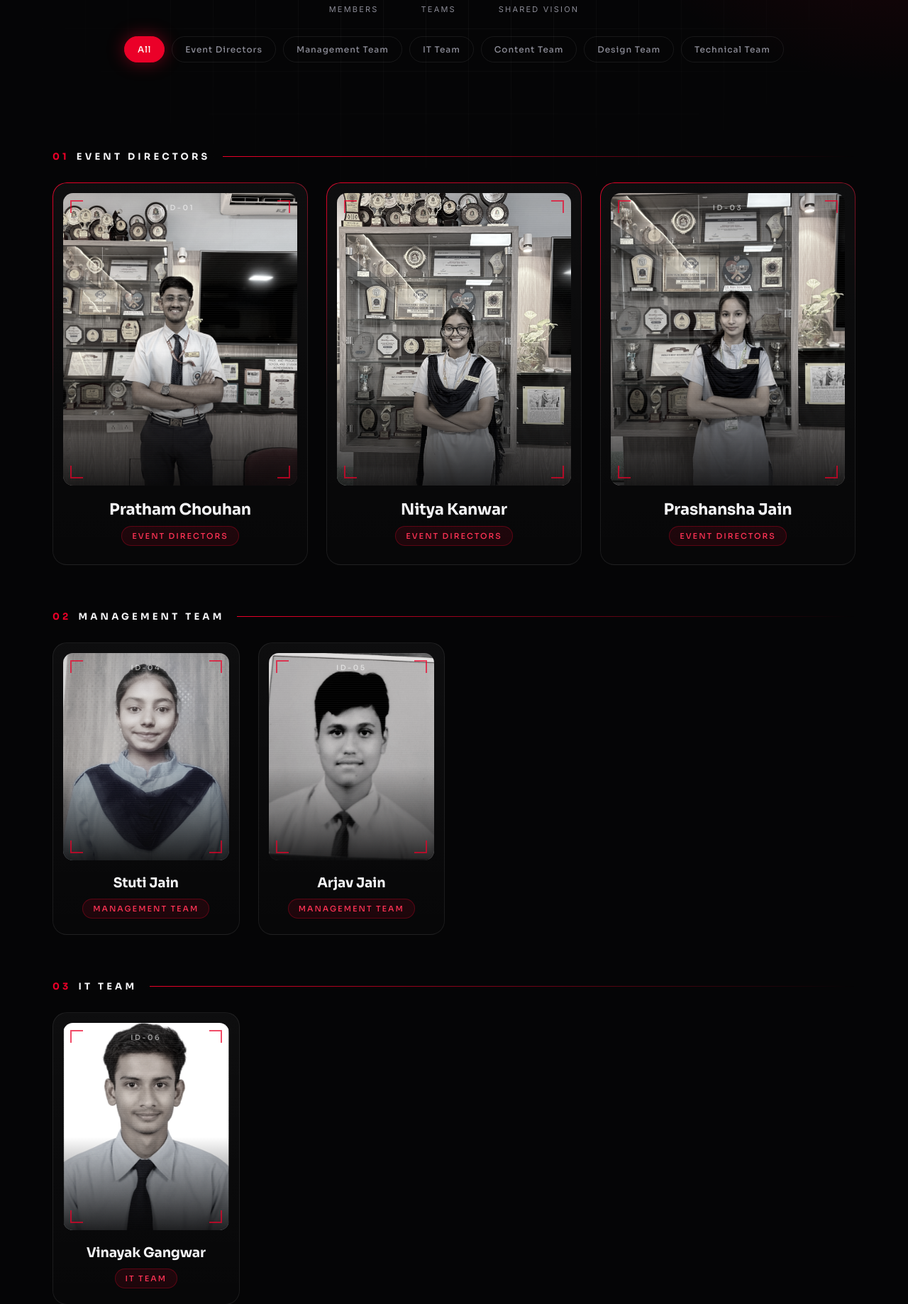
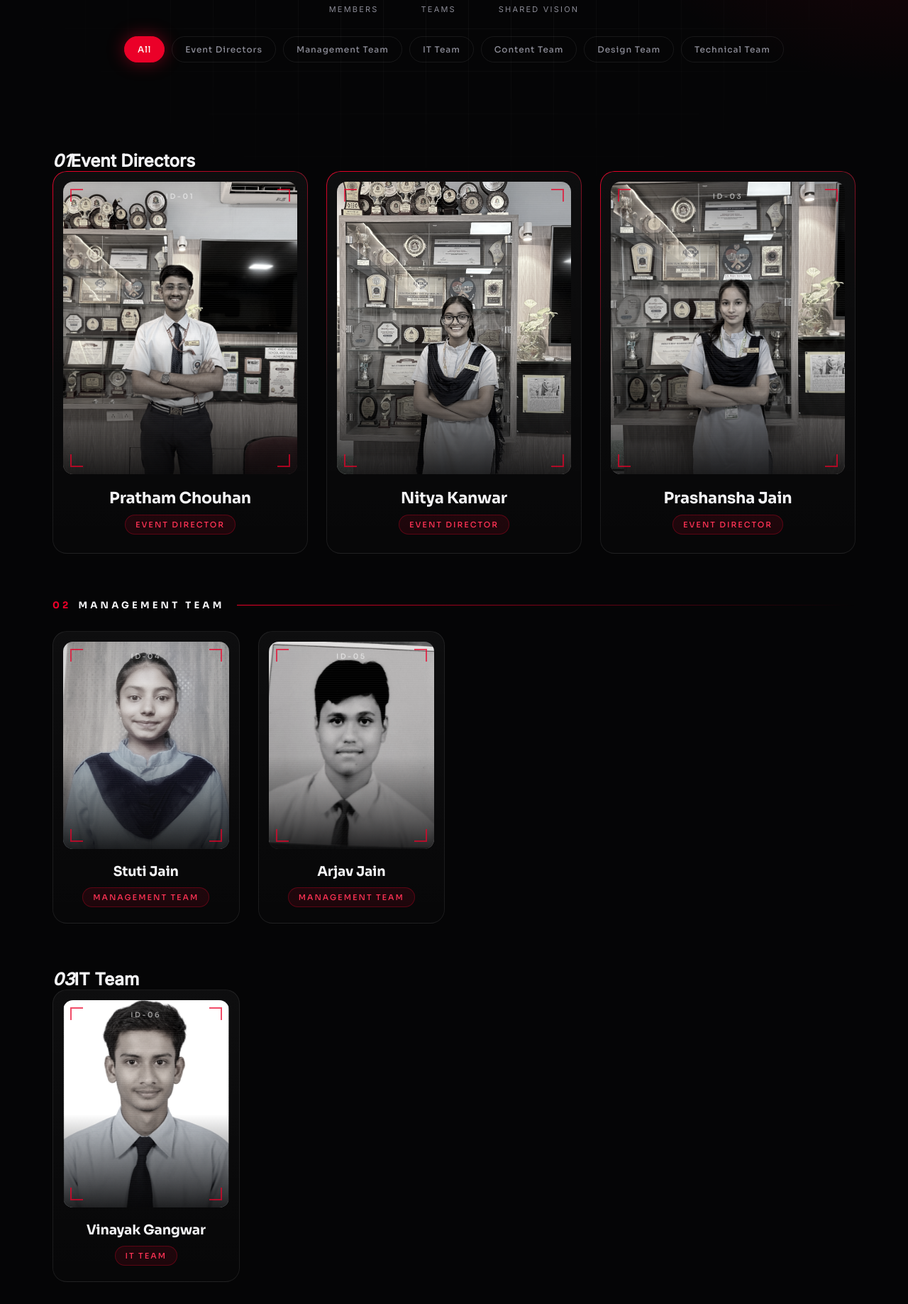
Before and after one commit to khush658/tedxmps-website, a Django app: page /about/ in a window 1280 px wide. Shown: the part 500-2337 px from the top of the page at 71% size. Run offline with Django 5.2, Linux system fonts and the light colour scheme.

Commit message:
update 2  page

```diff
--- a/templates/events/about.html
+++ b/templates/events/about.html
@@ -95,7 +95,7 @@ footer b{color:var(--red)}
   </header>
   <main id="teams">
 <section class="group lead" data-team="Event Directors">
-<div class="ghead"><h2><em>01</em>Event Directors</h2></div>
+<div class="head"><h2><em>01</em>Event Directors</h2></div>
 <div class="grid">
 <article class="card">
   <div class="photo"><span class="idx">ID-01</span><span class="scan"></span>
@@ -104,7 +104,7 @@ footer b{color:var(--red)}
     <!-- IMAGE SRC: change the file name below -->
     <img src="{% static 'image/s4.jpeg' %}" alt="speaker" onerror="this.remove()">
   </div>
-  <h3>Pratham Chouhan</h3><span class="role">Event Directors</span>
+  <h3>Pratham Chouhan</h3><span class="role">Event Director</span>
 </article>
 <article class="card">
   <div class="photo"><span class="idx">ID-02</span><span class="scan"></span>
@@ -113,7 +113,7 @@ footer b{color:var(--red)}
     <!-- IMAGE SRC: change the file name below -->
     <img src="{% static 'image/s1.jpeg' %}" alt="speaker" onerror="this.remove()">
   </div>
-  <h3>Nitya Kanwar</h3><span class="role">Event Directors</span>
+  <h3>Nitya Kanwar</h3><span class="role">Event Director</span>
 </article>
 <article class="card">
   <div class="photo"><span class="idx">ID-03</span><span class="scan"></span>
@@ -122,7 +122,7 @@ footer b{color:var(--red)}
     <!-- IMAGE SRC: change the file name below -->
     <img src="{% static 'image/s6.jpeg' %}" alt="speaker" onerror="this.remove()">
   </div>
-  <h3>Prashansha Jain</h3><span class="role">Event Directors</span>
+  <h3>Prashansha Jain</h3><span class="role">Event Director</span>
 </article>
 </div>
 </section>
@@ -150,7 +150,7 @@ footer b{color:var(--red)}
 </div>
 </section>
 <section class="group" data-team="IT Team">
-<div class="ghead"><h2><em>03</em>IT Team</h2></div>
+<div class="head"><h2><em>03</em>IT Team</h2></div>
 <div class="grid">
 <article class="card">
   <div class="photo"><span class="idx">ID-06</span><span class="scan"></span>
```
Also changed, not shown: templates/events/home.html (+4 -5 lines).
